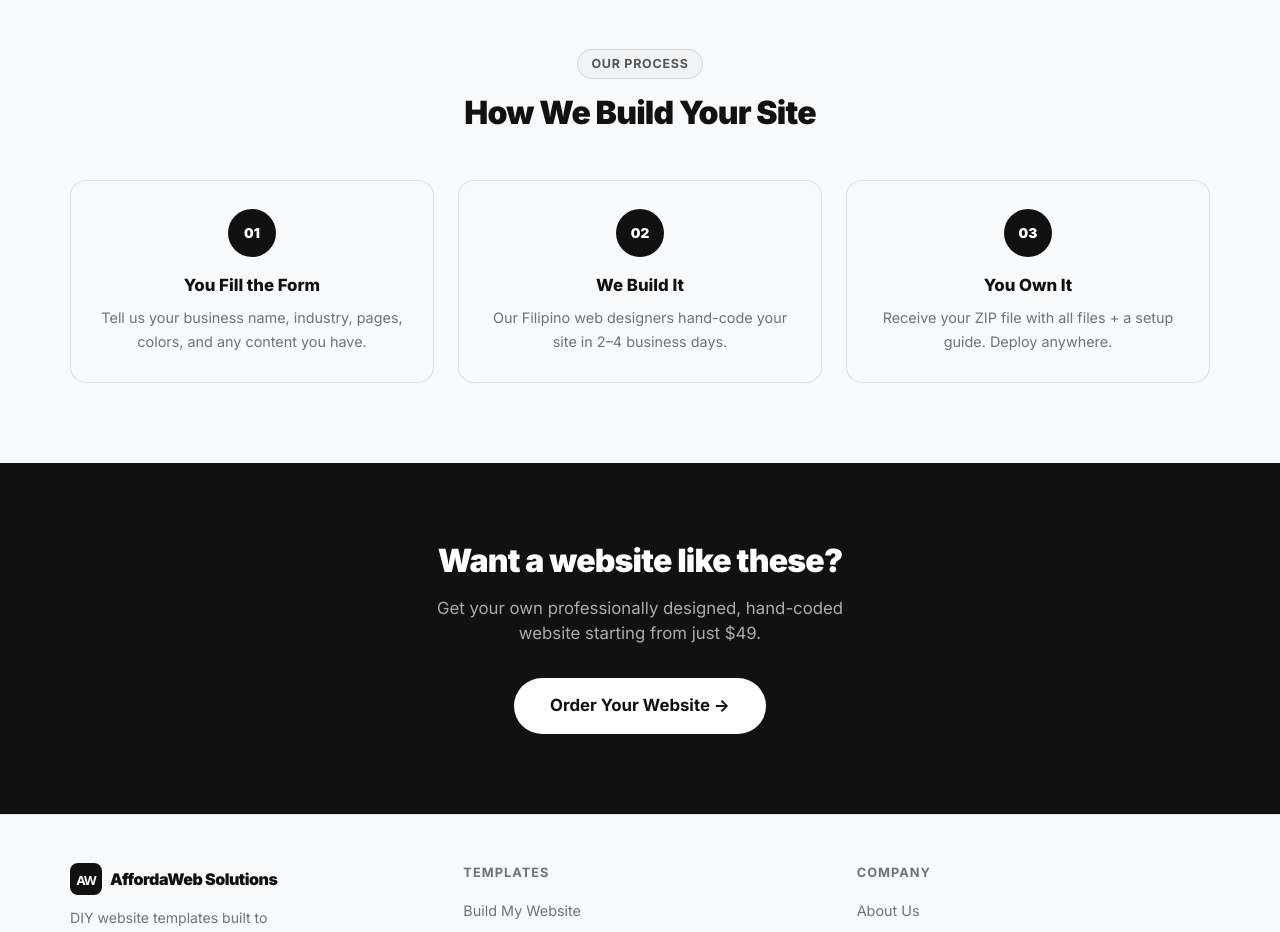
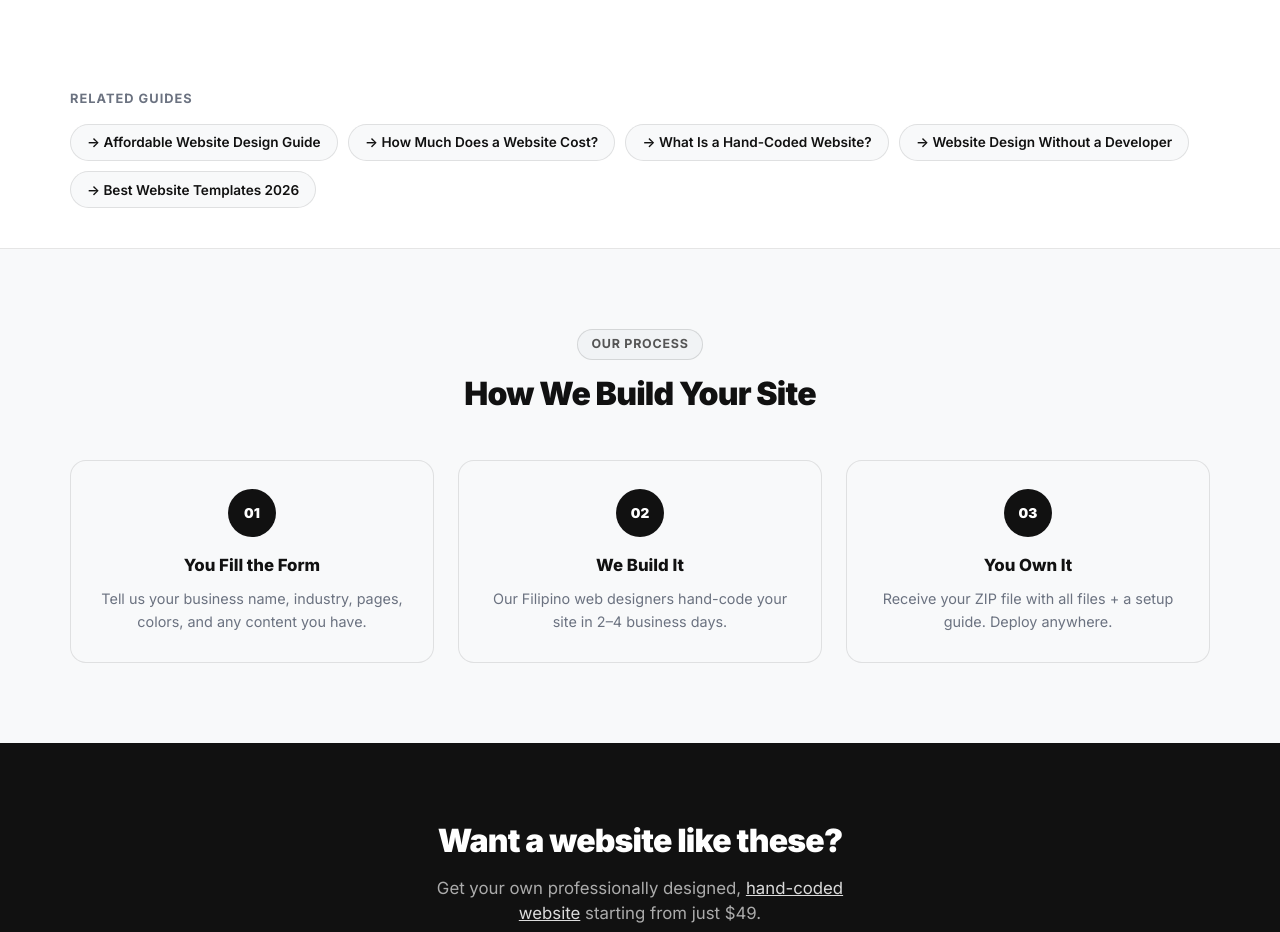
Before and after one commit to affordaweb/webtemp, a Next.js app: page /portfolio in a window 1280 px wide. Shown: the part 1640-2572 px from the top of the page. Built offline with nearby package versions, Linux system fonts and the light colour scheme; no server answers.

Commit message:
feat: portfolio page — card links, Related Reading strip, hand-coded link in CTA

```diff
--- a/app/portfolio/page.tsx
+++ b/app/portfolio/page.tsx
@@ -166,7 +166,7 @@ export default function PortfolioPage() {
                   <span className="badge" style={{ marginBottom: "0.65rem", display: "inline-block" }}>{project.industry}</span>
                   <h3 style={{ fontSize: "1.05rem", fontWeight: 800, marginBottom: "0.5rem", color: "#111111" }}>{project.name}</h3>
                   <p style={{ color: "var(--text-muted)", fontSize: "0.88rem", lineHeight: 1.6, marginBottom: "1rem" }}>{project.desc}</p>
-                  <div style={{ display: "flex", flexWrap: "wrap", gap: "0.4rem" }}>
+                  <div style={{ display: "flex", flexWrap: "wrap", gap: "0.4rem", marginBottom: "1rem" }}>
                     {project.tags.map((tag) => (
                       <span
                         key={tag}
@@ -184,6 +184,9 @@ export default function PortfolioPage() {
                       </span>
                     ))}
                   </div>
+                  <Link href="/generate" style={{ fontSize: "0.88rem", fontWeight: 700, color: "#111111", textDecoration: "none" }}>
+                    Get a similar website →
+                  </Link>
                 </div>
               </div>
             ))}
@@ -192,6 +195,28 @@ export default function PortfolioPage() {
       </section>
 
       <hr className="section-divider" />
+
+      {/* ── Related Reading ── */}
+      <section style={{ padding: "2.5rem 0", borderBottom: "1.5px solid var(--border)" }}>
+        <div className="container-tight">
+          <p style={{ fontSize: "0.8rem", fontWeight: 700, textTransform: "uppercase", letterSpacing: "0.08em", color: "var(--text-muted)", marginBottom: "1rem" }}>
+            Related Guides
+          </p>
+          <div style={{ display: "flex", flexWrap: "wrap", gap: "0.65rem" }}>
+            {[
+              { href: "/blog/affordable-website-design-for-small-business", label: "Affordable Website Design Guide" },
+              { href: "/blog/how-much-does-a-website-cost", label: "How Much Does a Website Cost?" },
+              { href: "/blog/what-is-a-hand-coded-website", label: "What Is a Hand-Coded Website?" },
+              { href: "/blog/website-design-without-a-developer", label: "Website Design Without a Developer" },
+              { href: "/blog/best-website-templates-for-small-business", label: "Best Website Templates 2026" },
+            ].map(({ href, label }) => (
+              <Link key={href} href={href} style={{ display: "inline-flex", alignItems: "center", gap: "0.35rem", padding: "0.45rem 1rem", background: "var(--surface)", border: "1.5px solid var(--border)", borderRadius: "999px", fontSize: "0.85rem", fontWeight: 600, color: "#111111", textDecoration: "none" }}>
+                → {label}
+              </Link>
+            ))}
+          </div>
+        </div>
+      </section>
 
       {/* ── Process ── */}
       <section style={{ padding: "5rem 0", background: "var(--surface)" }}>
@@ -238,7 +263,9 @@ export default function PortfolioPage() {
             Want a website like these?
           </h2>
           <p style={{ color: "rgba(255,255,255,0.65)", fontSize: "1.05rem", marginBottom: "2rem", maxWidth: 440, marginInline: "auto" }}>
-            Get your own professionally designed, hand-coded website starting from just $49.
+            Get your own professionally designed,{" "}
+            <Link href="/blog/what-is-a-hand-coded-website" style={{ color: "rgba(255,255,255,0.85)", textDecoration: "underline" }}>hand-coded website</Link>{" "}
+            starting from just $49.
           </p>
           <Link
             href="/generate"
```
